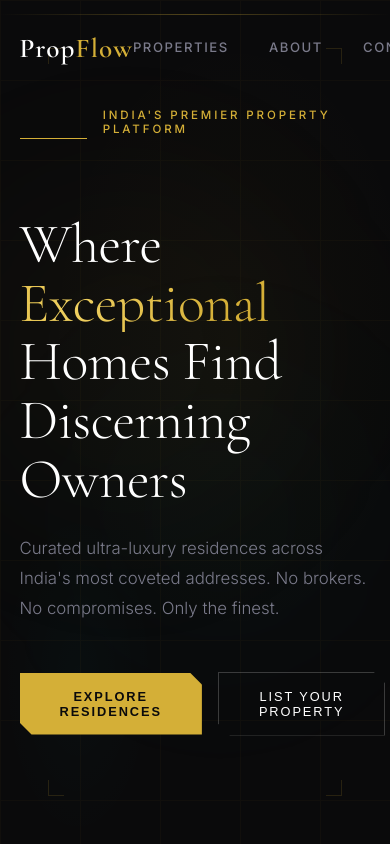
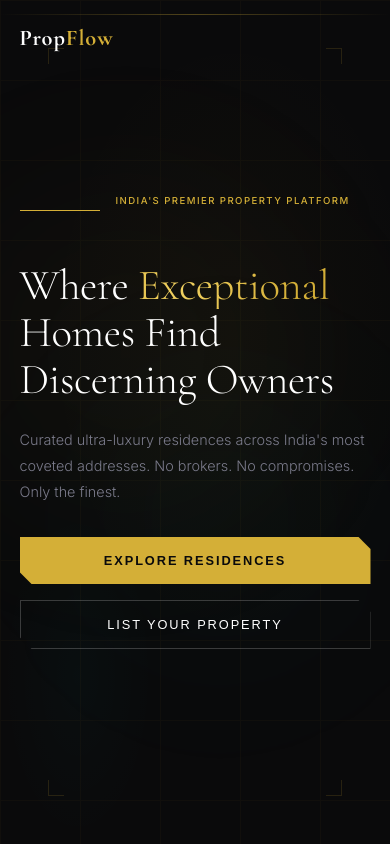
Before and after one commit to chitransh1109/propfloww, a React (Vite) app in the folder client/: page / in a window 390 px wide. Shown: the top 844 px of the page. Built offline with nearby package versions, Linux system fonts and the light colour scheme; no server answers.

Commit message:
feat: mobile card 2-column grid, smaller card sizes, bold logo, and fix landing page hero text overflow on small screens

```diff
--- a/client/src/pages/Dashboard.jsx
+++ b/client/src/pages/Dashboard.jsx
@@ -138,7 +138,13 @@ const Tab = styled.button`
 `
 
 // ── GRIDS & CARDS ───────────────────────────────────────
-const Grid = styled.div`display:grid; grid-template-columns:repeat(auto-fill,minmax(300px,1fr)); gap:1.5rem;`
+const Grid = styled.div`
+  display:grid; grid-template-columns:repeat(auto-fill,minmax(300px,1fr)); gap:1.5rem;
+  @media (max-width: 768px) {
+    grid-template-columns: 1fr 1fr;
+    gap: 0.75rem;
+  }
+`
 const Card = styled.div`
   background:${C.card}; border:1px solid ${C.borderSubtle}; overflow:hidden; transition:all 0.3s;
   clip-path: polygon(0 0, calc(100% - 15px) 0, 100% 15px, 100% 100%, 15px 100%, 0 calc(100% - 15px));
@@ -150,6 +156,9 @@ const CardImg = styled.div`
   display:flex; align-items:center; justify-content:center; font-size:2rem;
   transition:transform 0.4s; position:relative;
   ${Card}:hover & { transform:scale(1.02); }
+  @media (max-width: 768px) {
+    height: 110px;
+  }
 `
 const CardBadge = styled.span`
   position:absolute; top:12px; left:12px;
@@ -157,16 +166,22 @@ const CardBadge = styled.span`
   padding:0.2rem 0.6rem; font-size:0.58rem; letter-spacing:0.1em; text-transform:uppercase;
   color:${C.gold}; backdrop-filter:blur(4px);
 `
-const CardBody = styled.div`padding:1.2rem 1.5rem;`
+const CardBody = styled.div`
+  padding:1.2rem 1.5rem;
+  @media (max-width: 768px) { padding: 0.65rem; }
+`
 const CardTitle = styled.h3`
   font-family:'Cormorant Garamond',serif; font-size:1.15rem; font-weight:400;
   color:${C.white}; margin: 0 0 0.3rem;
+  @media (max-width: 768px) { font-size: 0.85rem; margin-bottom: 0.15rem; }
 `
 const CardLocation = styled.div`
   font-size:0.68rem; letter-spacing:0.08em; text-transform:uppercase; color:${C.muted};
+  @media (max-width: 768px) { font-size: 0.56rem; }
 `
 const CardPrice = styled.div`
   font-family:'Cormorant Garamond',serif; color:${C.gold}; font-size:1.25rem; margin-top: 0.5rem;
+  @media (max-width: 768px) { font-size: 0.9rem; margin-top: 0.3rem; }
 `
 const CardFooter = styled.div`
   display:flex; justify-content:space-between; align-items:center;
--- a/client/src/pages/Landing.jsx
+++ b/client/src/pages/Landing.jsx
@@ -58,12 +58,18 @@ const Nav = styled.nav`
 `
 const Logo = styled.div`
   font-family: 'Cormorant Garamond', serif;
-  font-size: 1.7rem; font-weight: 600; color: ${C.white};
+  font-size: 1.7rem; font-weight: 700; color: ${C.white};
   letter-spacing: 0.04em; cursor: pointer;
   span { color: ${C.gold}; }
+  @media (max-width: 768px) {
+    font-size: 1.4rem;
+  }
 `
 const NavLinks = styled.div`
   display: flex; gap: 2.5rem; align-items: center;
+  @media (max-width: 768px) {
+    display: none;
+  }
 `
 const NavLink = styled.a`
   color: ${C.muted}; font-size: 0.82rem; font-weight: 500;
@@ -88,6 +94,10 @@ const NavCTA = styled.button`
   cursor: pointer; transition: all 0.3s;
   clip-path: polygon(0 0, calc(100% - 10px) 0, 100% 10px, 100% 100%, 10px 100%, 0 calc(100% - 10px));
   &:hover { background: ${C.gold}; color: ${C.obsidian}; }
+  @media (max-width: 768px) {
+    padding: 0.5rem 1rem;
+    font-size: 0.68rem;
+  }
 `
 
 // ── HERO ────────────────────────────────────────────────
@@ -137,20 +147,28 @@ const Corner = styled.div`
 const HeroContent = styled.div`
   position: relative; z-index: 3; max-width: 820px;
   animation: ${fadeUp} 0.9s ease both;
+  @media (max-width: 768px) {
+    max-width: 100%;
+  }
 `
 const HeroEyebrow = styled.div`
   display: flex; align-items: center; gap: 1rem; margin-bottom: 2rem;
+  @media (max-width: 768px) {
+    margin-bottom: 1.25rem;
+  }
 `
 const EyebrowLine = styled.div`
   height: 1px; background: ${C.gold}; animation: ${lineGrow} 1s 0.3s ease both; width: 80px;
+  @media (max-width: 768px) { width: 40px; }
 `
 const EyebrowText = styled.span`
   font-size: 0.72rem; letter-spacing: 0.25em; text-transform: uppercase;
   color: ${C.gold}; font-weight: 500;
+  @media (max-width: 768px) { font-size: 0.6rem; letter-spacing: 0.15em; }
 `
 const HeroTitle = styled.h1`
   font-family: 'Cormorant Garamond', serif;
-  font-size: clamp(3.5rem, 7vw, 6.5rem);
+  font-size: clamp(2.4rem, 7vw, 6.5rem);
   font-weight: 300; color: ${C.white};
   line-height: 1.05; letter-spacing: -0.01em;
   margin-bottom: 1.5rem;
@@ -163,12 +181,29 @@ const HeroTitle = styled.h1`
     -webkit-text-fill-color: transparent;
     animation: ${shimmerText} 3s linear infinite, ${glitch} 5s infinite;
   }
+  @media (max-width: 768px) {
+    font-size: clamp(2rem, 11vw, 3rem);
+    line-height: 1.1;
+    word-break: break-word;
+    hyphens: auto;
+  }
 `
 const HeroSub = styled.p`
   font-size: 1.05rem; color: ${C.muted}; line-height: 1.8;
   max-width: 520px; margin-bottom: 3rem; font-weight: 300;
+  @media (max-width: 768px) {
+    font-size: 0.9rem;
+    margin-bottom: 2rem;
+    max-width: 100%;
+  }
 `
-const HeroCTAs = styled.div`display: flex; gap: 1rem; align-items: center;`
+const HeroCTAs = styled.div`
+  display: flex; gap: 1rem; align-items: center;
+  @media (max-width: 480px) {
+    flex-direction: column;
+    align-items: stretch;
+  }
+`
 const PrimaryBtn = styled.button`
   padding: 1rem 2.5rem;
   background: ${C.gold};
--- a/client/src/pages/PropertiesListing.jsx
+++ b/client/src/pages/PropertiesListing.jsx
@@ -330,7 +330,17 @@ const ResultSub = styled.div`
 
 // ── PROPERTIES GRID ───────────────────────────────────────
 const Grid = styled.div`
-  display: grid; grid-template-columns: repeat(auto-fill, minmax(310px, 1fr)); gap: 1.5rem;
+  display: grid;
+  grid-template-columns: repeat(auto-fill, minmax(310px, 1fr));
+  gap: 1.5rem;
+  @media (max-width: 768px) {
+    grid-template-columns: 1fr 1fr;
+    gap: 0.75rem;
+  }
+  @media (max-width: 400px) {
+    grid-template-columns: 1fr 1fr;
+    gap: 0.5rem;
+  }
 `
 
 const Card = styled.div`
@@ -346,7 +356,12 @@ const Card = styled.div`
   &:hover .card-img { transform: scale(1.04); }
 `
 
-const CardImgWrap = styled.div`height: 220px; overflow: hidden; position: relative;`
+const CardImgWrap = styled.div`
+  height: 220px; overflow: hidden; position: relative;
+  @media (max-width: 768px) {
+    height: 130px;
+  }
+`
 
 const CardImg = styled.img`
   width: 100%; height: 100%; object-fit: cover; display: block;
@@ -383,19 +398,38 @@ const HeartBtn = styled.button`
   &:hover { border-color: ${C.gold}; background: rgba(212,175,55,0.15); }
 `
 
-const CardBody = styled.div`padding: 1.5rem;`
+const CardBody = styled.div`
+  padding: 1.5rem;
+  @media (max-width: 768px) {
+    padding: 0.75rem;
+  }
+`
 
 const CardTitle = styled.h3`
   font-family: 'Cormorant Garamond', serif; font-size: 1.2rem; font-weight: 400;
   color: ${C.white}; margin-bottom: 0.35rem; line-height: 1.2;
+  @media (max-width: 768px) {
+    font-size: 0.88rem;
+    margin-bottom: 0.25rem;
+  }
 `
 
 const CardLocation = styled.div`
   font-size: 0.7rem; letter-spacing: 0.1em; text-transform: uppercase;
   color: ${C.muted}; margin-bottom: 1.2rem;
+  @media (max-width: 768px) {
+    font-size: 0.58rem;
+    margin-bottom: 0.5rem;
+    letter-spacing: 0.05em;
+  }
 `
 
-const ChipRow = styled.div`display: flex; gap: 0.4rem; flex-wrap: wrap; margin-bottom: 1.2rem;`
+const ChipRow = styled.div`
+  display: flex; gap: 0.4rem; flex-wrap: wrap; margin-bottom: 1.2rem;
+  @media (max-width: 768px) {
+    display: none;
+  }
+`
 
 const Chip = styled.span`
   padding: 0.2rem 0.65rem; font-size: 0.62rem; letter-spacing: 0.1em; text-transform: uppercase;
@@ -409,6 +443,9 @@ const CardFooter = styled.div`
 
 const Price = styled.div`
   font-family: 'Cormorant Garamond', serif; color: ${C.gold}; font-weight: 500; font-size: 1.35rem;
+  @media (max-width: 768px) {
+    font-size: 0.95rem;
+  }
 `
 
 const ViewBtn = styled.button`
@@ -417,6 +454,9 @@ const ViewBtn = styled.button`
   font-size: 0.65rem; font-weight: 500; letter-spacing: 0.15em; text-transform: uppercase;
   cursor: pointer; transition: all 0.25s;
   &:hover { background: ${C.gold}; color: ${C.obsidian}; }
+  @media (max-width: 768px) {
+    display: none;
+  }
 `
 
 const EmptyState = styled.div`
```
